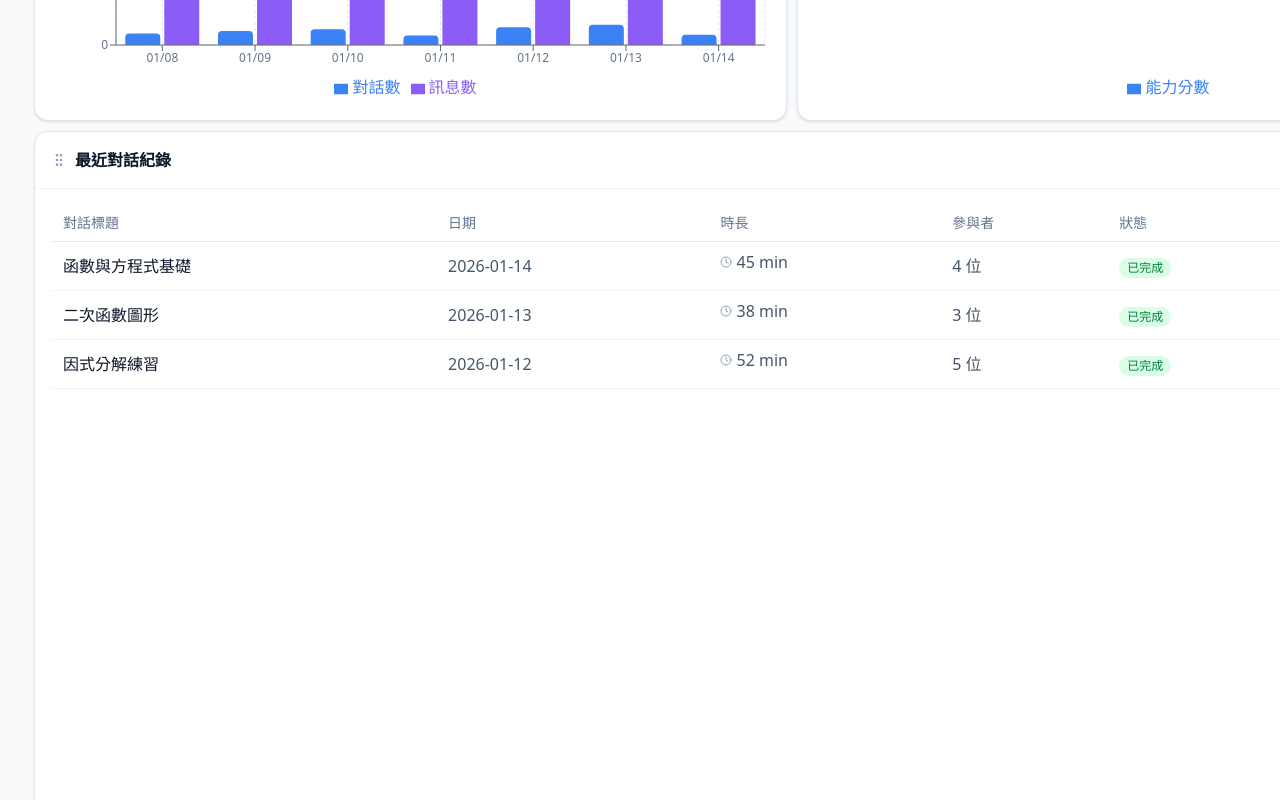
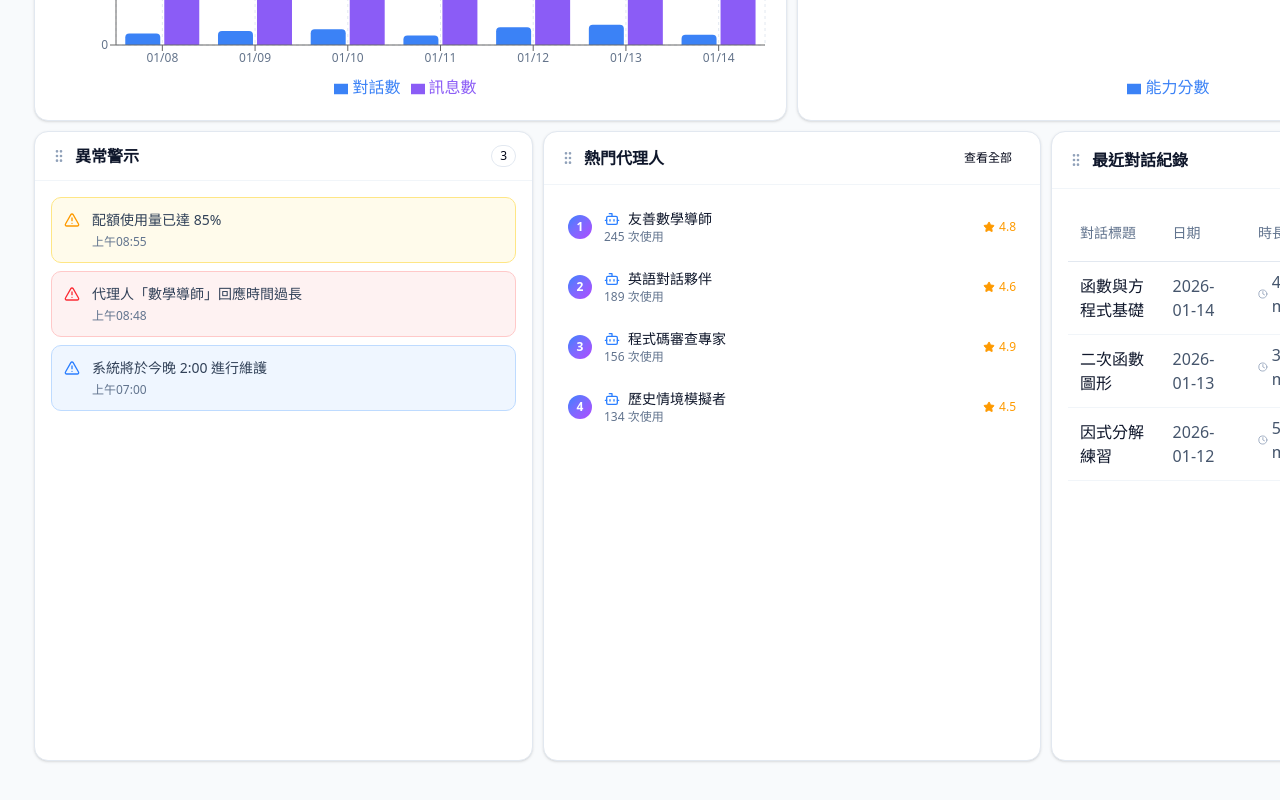
Before and after one commit to Yi0121/TeamTutor, a Next.js app: page /dashboard in a window 1280 px wide. Shown: the part 1140-1940 px from the top of the page. Built offline with nearby package versions, Linux system fonts and the light colour scheme.

Commit message:
feat(dashboard): add alerts and popular agents widgets with mock data integration

```diff
--- a/mock_data.json
+++ b/mock_data.json
@@ -609,5 +609,51 @@
         "vectorDbStatus": "healthy",
         "errorRate": 0.02,
         "apiLatency": 350
-    }
+    },
+    "alerts": [
+        {
+            "id": "alert-001",
+            "type": "warning",
+            "message": "配額使用量已達 85%",
+            "time": "2026-01-14T08:55:00Z"
+        },
+        {
+            "id": "alert-002",
+            "type": "error",
+            "message": "代理人「數學導師」回應時間過長",
+            "time": "2026-01-14T08:48:00Z"
+        },
+        {
+            "id": "alert-003",
+            "type": "info",
+            "message": "系統將於今晚 2:00 進行維護",
+            "time": "2026-01-14T07:00:00Z"
+        }
+    ],
+    "popularAgents": [
+        {
+            "id": "agent-math",
+            "name": "友善數學導師",
+            "usageCount": 245,
+            "rating": 4.8
+        },
+        {
+            "id": "agent-english",
+            "name": "英語對話夥伴",
+            "usageCount": 189,
+            "rating": 4.6
+        },
+        {
+            "id": "agent-code",
+            "name": "程式碼審查專家",
+            "usageCount": 156,
+            "rating": 4.9
+        },
+        {
+            "id": "agent-history",
+            "name": "歷史情境模擬者",
+            "usageCount": 134,
+            "rating": 4.5
+        }
+    ]
 }
--- a/src/app/dashboard/page.tsx
+++ b/src/app/dashboard/page.tsx
@@ -30,8 +30,12 @@ import {
     Download,
     GripVertical,
     RotateCcw,
+    AlertTriangle,
+    Bot,
+    Star,
 } from 'lucide-react';
 import { Button } from '@/components/ui/button';
+import { Badge } from '@/components/ui/badge';
 import mockData from '../../../mock_data.json';
 import type { DashboardStats, DailyUsage, RecentSession } from '@/types';
 
@@ -60,6 +64,23 @@ const abilityData = [
     { ability: '創造力', score: stats.abilityScores.creativity, fullMark: 100 },
 ];
 
+interface Alert {
+    id: string;
+    type: 'warning' | 'error' | 'info';
+    message: string;
+    time: string;
+}
+
+interface PopularAgent {
+    id: string;
+    name: string;
+    usageCount: number;
+    rating: number;
+}
+
+const alertsData = (mockData as any).alerts as Alert[];
+const popularAgentsData = (mockData as any).popularAgents as PopularAgent[];
+
 // Default layout for widgets
 const defaultLayout = [
     { i: 'stat-1', x: 0, y: 0, w: 3, h: 2, minW: 2, minH: 2 },
@@ -68,7 +89,9 @@ const defaultLayout = [
     { i: 'stat-4', x: 9, y: 0, w: 3, h: 2, minW: 2, minH: 2 },
     { i: 'bar-chart', x: 0, y: 2, w: 6, h: 5, minW: 4, minH: 4 },
     { i: 'radar-chart', x: 6, y: 2, w: 6, h: 5, minW: 4, minH: 4 },
-    { i: 'recent-sessions', x: 0, y: 7, w: 12, h: 6, minW: 6, minH: 4 },
+    { i: 'alerts', x: 0, y: 7, w: 4, h: 4, minW: 3, minH: 3 },
+    { i: 'popular-agents', x: 4, y: 7, w: 4, h: 4, minW: 3, minH: 3 },
+    { i: 'recent-sessions', x: 8, y: 7, w: 4, h: 4, minW: 4, minH: 3 },
 ];
 
 export default function DashboardPage() {
@@ -253,7 +276,65 @@ export default function DashboardPage() {
                         </Widget>
                     </div>
 
-                    {/* Recent Sessions Table */}
+                    {/* Alerts Widget */}
+                    <div key="alerts">
+                        <Widget title="異常警示" headerAction={<Badge variant="outline" className="text-xs">{alertsData.length}</Badge>}>
+                            <div className="space-y-2 overflow-auto h-full">
+                                {alertsData.map((alert) => (
+                                    <div
+                                        key={alert.id}
+                                        className={`p-3 rounded-lg border flex items-start gap-3 ${alert.type === 'error'
+                                            ? 'bg-red-50 border-red-200'
+                                            : alert.type === 'warning'
+                                                ? 'bg-amber-50 border-amber-200'
+                                                : 'bg-blue-50 border-blue-200'
+                                            }`}
+                                    >
+                                        <AlertTriangle className={`w-4 h-4 mt-0.5 shrink-0 ${alert.type === 'error'
+                                            ? 'text-red-500'
+                                            : alert.type === 'warning'
+                                                ? 'text-amber-500'
+                                                : 'text-blue-500'
+                                            }`} />
+                                        <div className="flex-1 min-w-0">
+                                            <p className="text-sm text-slate-700 font-medium">{alert.message}</p>
+                                            <p className="text-xs text-slate-500 mt-1">{new Date(alert.time).toLocaleString('zh-TW', { hour: '2-digit', minute: '2-digit' })}</p>
+                                        </div>
+                                    </div>
+                                ))}
+                            </div>
+                        </Widget>
+                    </div>
+
+                    {/* Popular Agents Widget */}
+                    <div key="popular-agents">
+                        <Widget title="熱門代理人" headerAction={<Link href="/agents"><Button variant="ghost" size="sm" className="text-xs h-7">查看全部</Button></Link>}>
+                            <div className="space-y-2 overflow-auto h-full">
+                                {popularAgentsData.map((agent, index) => (
+                                    <div
+                                        key={agent.id}
+                                        className="flex items-center gap-3 p-2 rounded-lg hover:bg-slate-50 transition-colors"
+                                    >
+                                        <div className="w-6 h-6 rounded-full bg-linear-to-br from-blue-500 to-purple-500 flex items-center justify-center text-white text-xs font-bold">
+                                            {index + 1}
+                                        </div>
+                                        <div className="flex-1 min-w-0">
+                                            <div className="flex items-center gap-2">
+                                                <Bot className="w-4 h-4 text-blue-500" />
+                                                <span className="text-sm font-medium text-slate-900 truncate">{agent.name}</span>
+                                            </div>
+                                            <p className="text-xs text-slate-500">{agent.usageCount} 次使用</p>
+                                        </div>
+                                        <div className="flex items-center gap-1 text-amber-500">
+                                            <Star className="w-3 h-3 fill-current" />
+                                            <span className="text-xs font-medium">{agent.rating}</span>
+                                        </div>
+                                    </div>
+                                ))}
+                            </div>
+                        </Widget>
+                    </div>
+
                     <div key="recent-sessions">
                         <Widget title="最近對話紀錄" headerAction={<Link href="/history"><Button variant="outline" size="sm">查看全部</Button></Link>}>
                             <div className="overflow-auto h-full">
```
